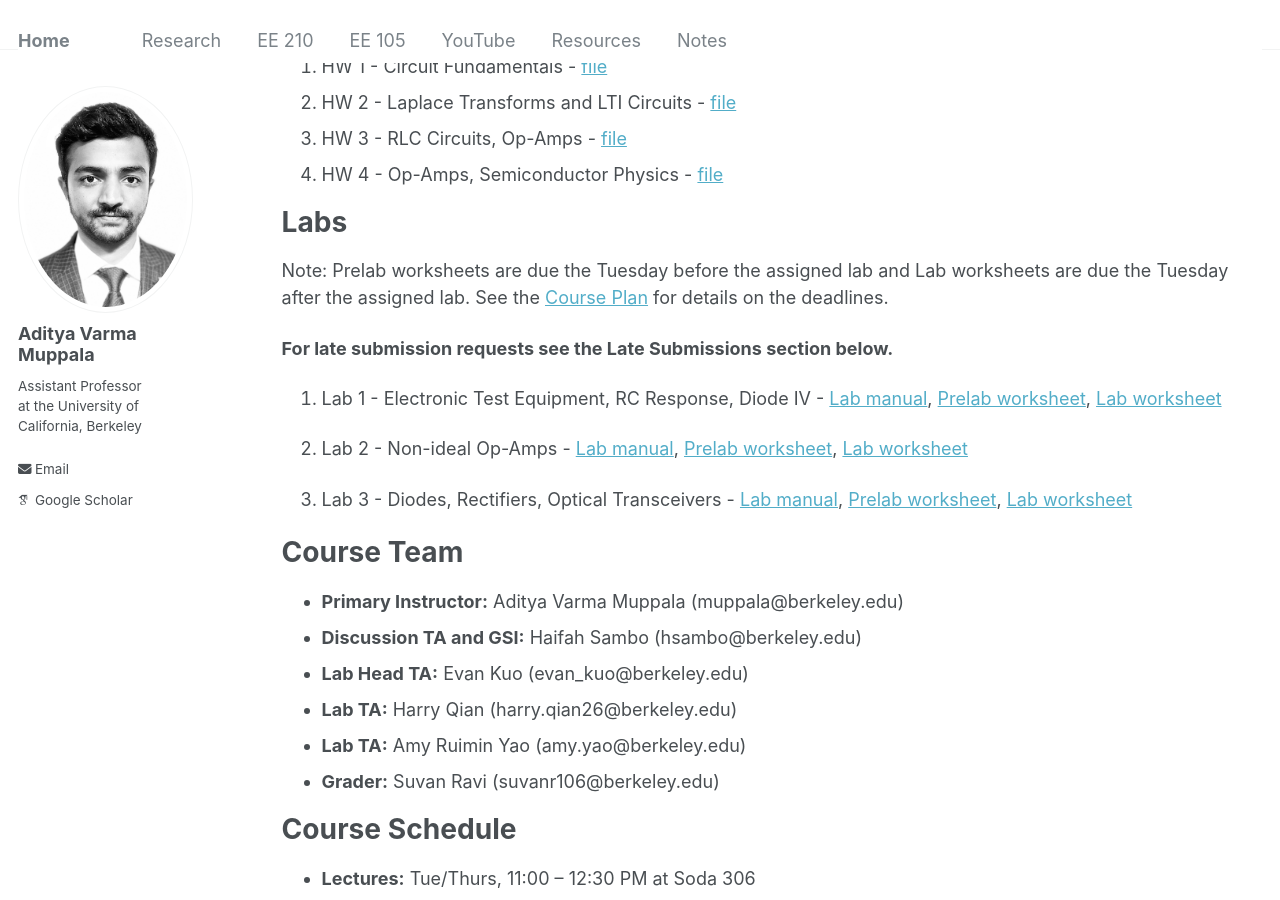
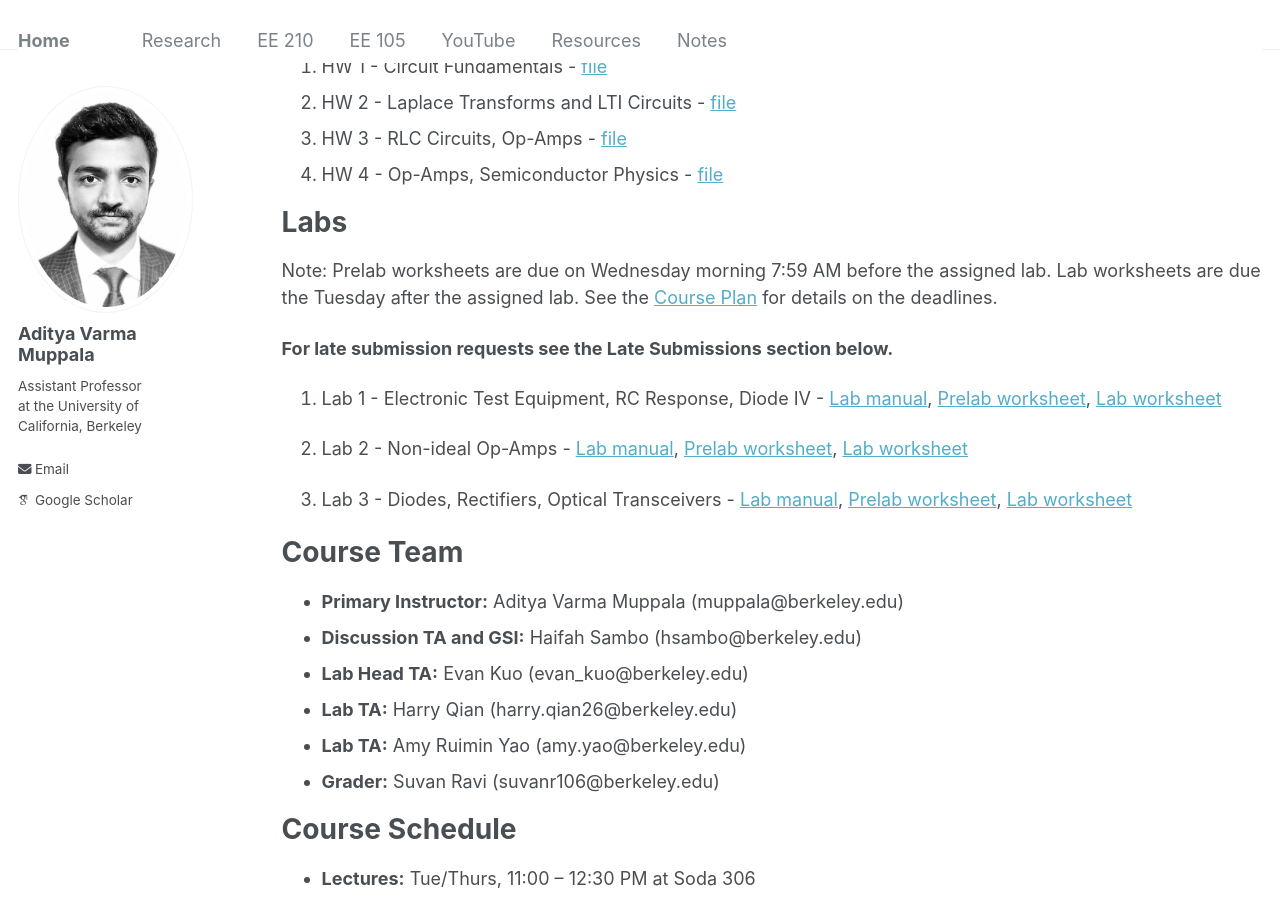
Before and after one commit to AdityaMuppala/adityamuppala.github.io, a Jekyll site: the page built from _pages/teaching105.md, in a window 1280 px wide and 900 px high, scrolled down 640 px. Built offline with Jekyll 4.4.1, drawn with Linux system fonts in a browser that asks for light colours; some web fonts are replaced.

Commit message:
Update teaching105.md

```diff
--- a/_pages/teaching105.md
+++ b/_pages/teaching105.md
@@ -28,7 +28,7 @@ Will be posted to YouTube into the [EE 105 Spring 2026 Playlist](https://www.you
 4. HW 4 - Op-Amps, Semiconductor Physics - [file](https://adityamuppala.github.io/assets/EE_105/HW/EE105_HW4.pdf)
 
 # Labs
-Note: Prelab worksheets are due the Tuesday before the assigned lab and Lab worksheets are due the Tuesday after the assigned lab.
+Note: Prelab worksheets are due on Wednesday morning 7:59 AM before the assigned lab. Lab worksheets are due the Tuesday after the assigned lab.
 See the [Course Plan](https://docs.google.com/spreadsheets/d/1bhgJt2vBqf57tbEGMazgpxgWUwKMMOcNxApGFoNIxrg/edit?usp=sharing) for details on the deadlines.
 
 **For late submission requests see the Late Submissions section below.**
```
